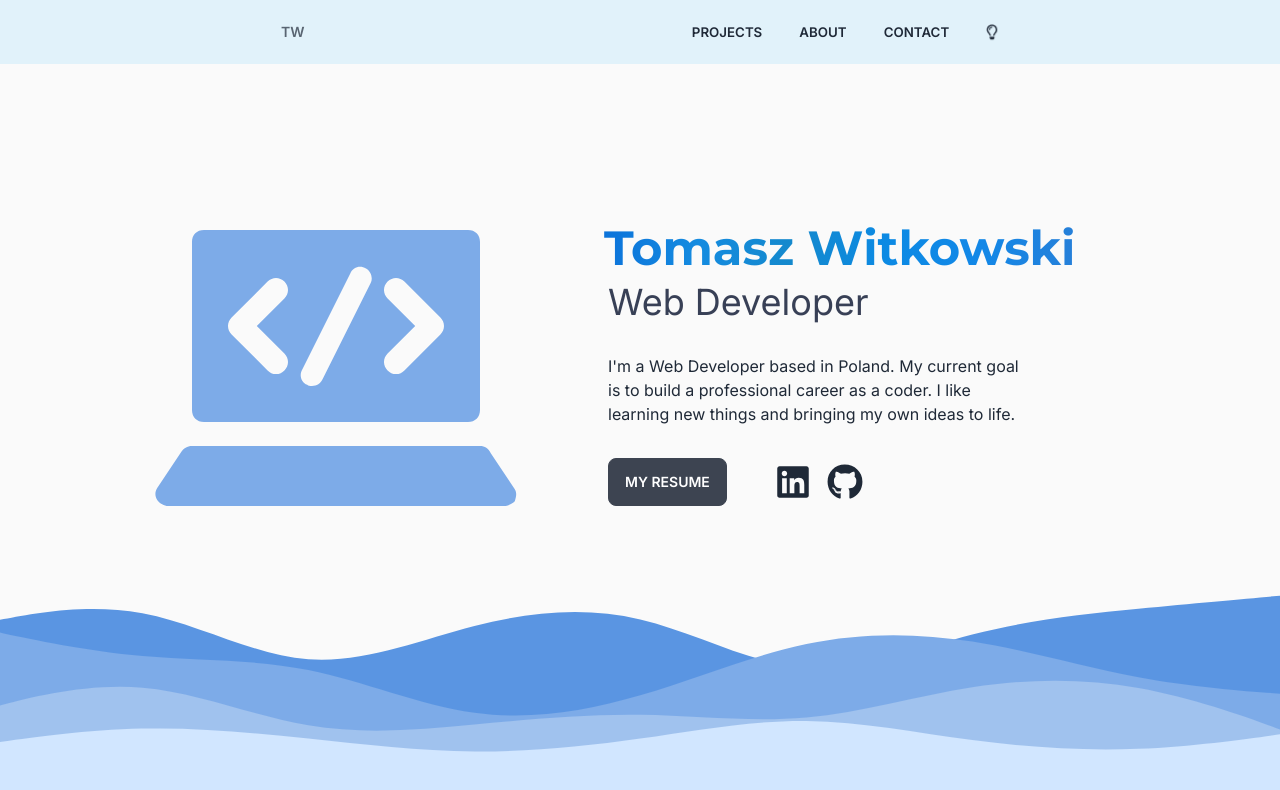
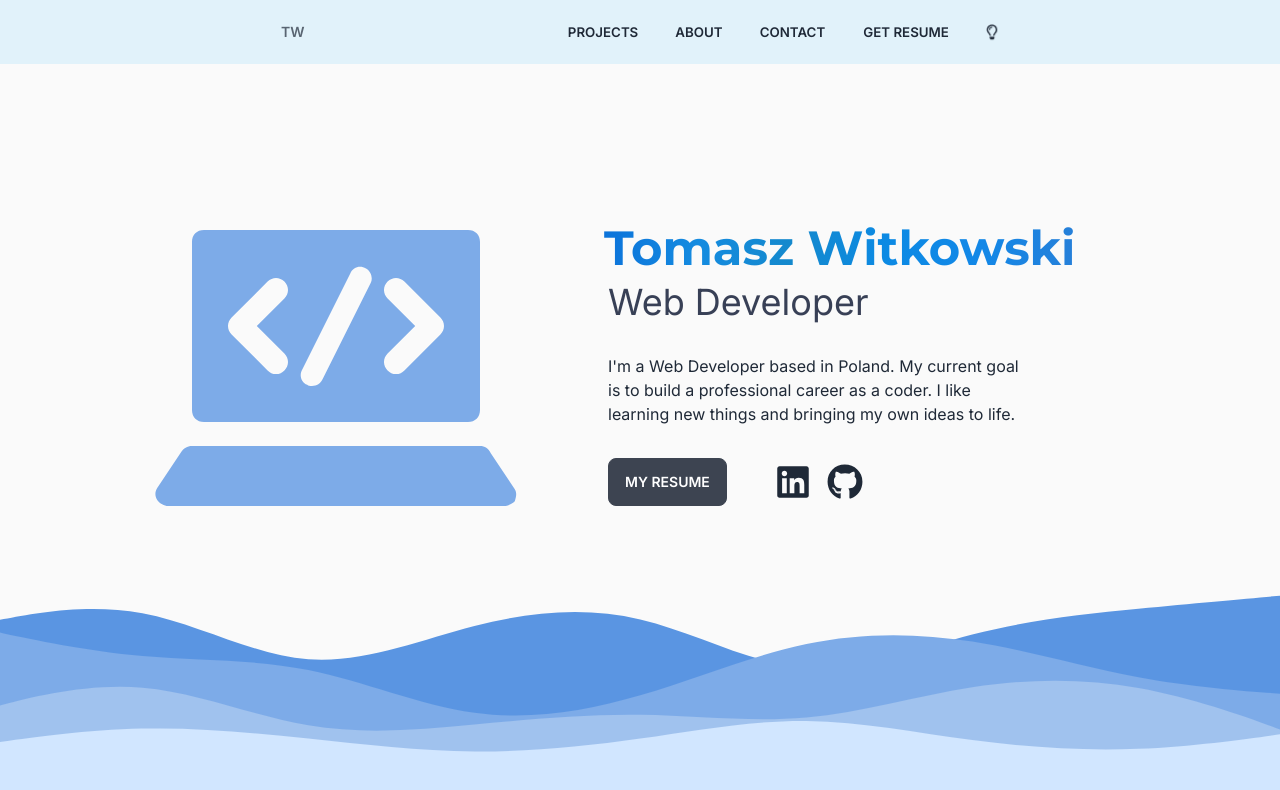
Before and after one commit to witktom5/personal-portfolio, a React (Create React App) app: page / in a window 1280 px wide. Shown: the top 790 px of the page. Built offline with nearby package versions, Linux system fonts and the light colour scheme; no server answers.

Commit message:
add resume

```diff
--- a/src/components/Header/Header.jsx
+++ b/src/components/Header/Header.jsx
@@ -27,7 +27,13 @@ function Header() {
               </p>
             </div>
             <div className='self-center lg:self-start flex gap-12 items-center'>
-              <button className='btn btn-dark w-fit '>My Resume</button>
+              <a
+                href='/resume/tomasz-witkowski-resume.pdf'
+                target='_blank'
+                className='btn btn-dark w-fit '
+              >
+                My Resume
+              </a>
               <div className='ml-auto flex gap-4'>
                 <a
                   href='https://www.linkedin.com/in/witkowski-tomasz/'
--- a/src/components/layout/NavbarContent.jsx
+++ b/src/components/layout/NavbarContent.jsx
@@ -16,6 +16,15 @@ function NavbarContent() {
           Contact
         </a>
       </li>
+      <li>
+        <a
+          href='/resume/tomasz-witkowski-resume.pdf'
+          target='_blank'
+          className='btn btn-ghost rounded-lg'
+        >
+          Get Resume
+        </a>
+      </li>
     </ul>
   );
 }
```
Also changed, not shown: 1 other file (tests, documents, lock files or other folders).
